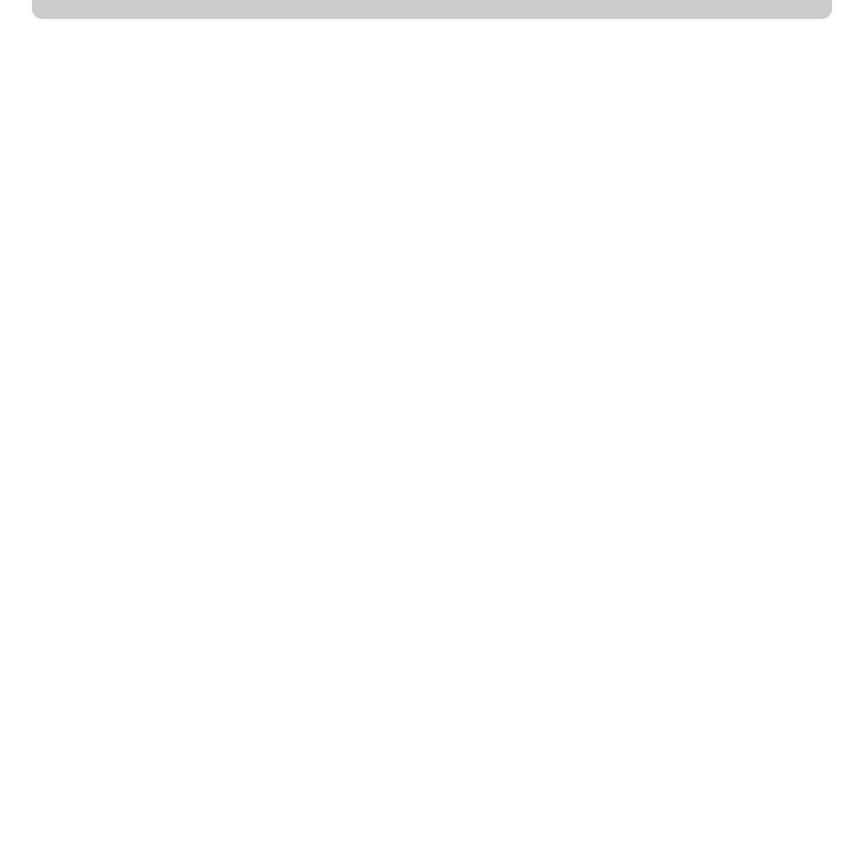
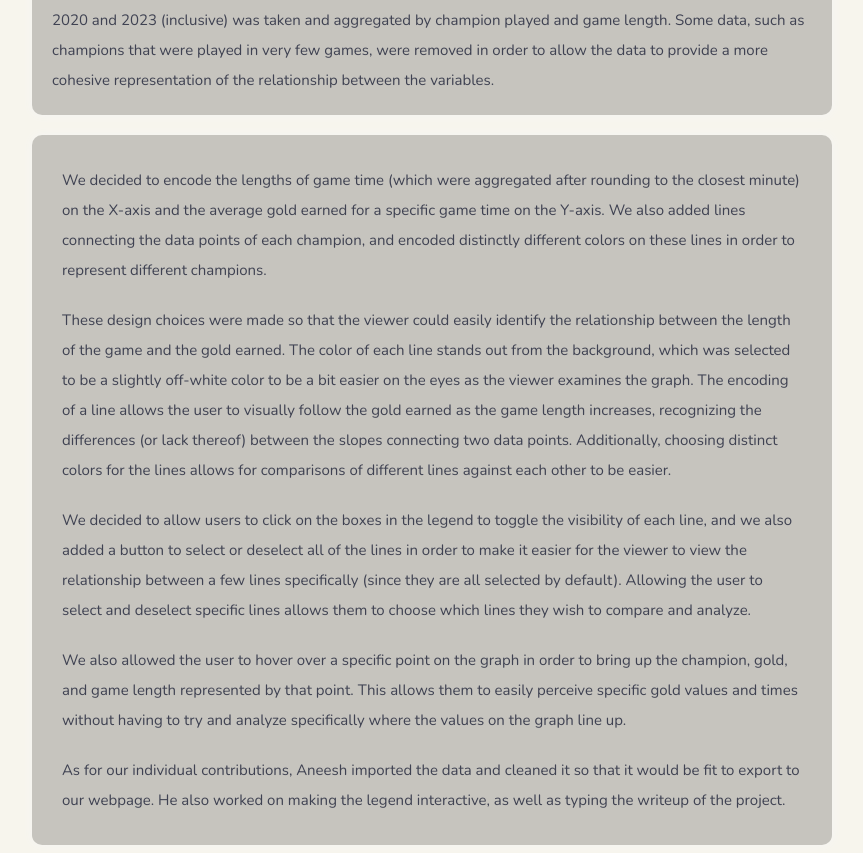
Before and after one commit to shinyagroove/dsc106-project3, a SvelteKit app: page / in a window 1280 px wide. Shown: the part 941-1794 px from the top of the page, without its empty margins (208-1071 px from the left). Before the commit the page ends 968 px from the top, so only its background shows below. Built offline with nearby package versions, Linux system fonts and the light colour scheme.

Commit message:
writeup, final changes

```diff
--- a/src/components/App.svelte
+++ b/src/components/App.svelte
@@ -5,18 +5,22 @@
 
 
     let data;
-
+    let readme;
+    let items;
     // fetch faker_grouped and faker_total onmount, from static folder
     onMount(async () => {
         const res = await fetch('data.json');
+        const read = await fetch('readme.txt');
         data = await res.json();
+        readme = await read.text();
+        items = readme.split('\n\n');
     });
 
 
 </script>
 
 <main>
-    <h1>Line Graph</h1>
+    <h1>An Analysis of Faker's Champion Pool Across Game Lengths</h1>
     <!-- pass faker_grouped and faker_total into Line component-->
     {#if data}
         <Line {data} />
@@ -35,22 +39,57 @@
                 champions that were played in very few games, were removed
                 in order to allow the data to provide a more cohesive
                 representation of the relationship between the variables.
+
             </p>
     </div>
+    <div class = "description">
+        <p class = "para">
+            We decided to encode the lengths of game time (which were aggregated after rounding to the closest minute)
+            on the X-axis and the average gold earned for a specific game time on the Y-axis. We also added lines connecting
+            the data points of each champion, and encoded distinctly different colors on these lines in order to represent
+            different champions.
+        </p>
 
+        <p class = "para">
+            These design choices were made so that the viewer could easily identify the relationship between the length of
+            the game and the gold earned. The color of each line stands out from the background, which was selected to be
+            a slightly off-white color to be a bit easier on the eyes as the viewer examines the graph. The encoding of a
+            line allows the user to visually follow the gold earned as the game length increases, recognizing the differences
+            (or lack thereof) between the slopes connecting two data points. Additionally, choosing distinct colors for
+            the lines allows for comparisons of different lines against each other to be easier.
+        </p>
+        <p class = "para">
+            We decided to allow users to click on the boxes in the legend to toggle the visibility of each line, and we
+            also added a button to select or deselect all of the lines in order to make it easier for the viewer to view
+            the relationship between a few lines specifically (since they are all selected by default). Allowing the user
+            to select and deselect specific lines allows them to choose which lines they wish to compare and analyze.
+        </p>
+        <p class = "para">
+            We also allowed the user to hover over a specific point on the graph in order to bring up the champion, gold,
+            and game length represented by that point. This allows them to easily perceive specific gold values and times
+            without having to try and analyze specifically where the values on the graph line up.
+        </p>
+        <p class = "para">
+            As for our individual contributions, Aneesh imported the data and cleaned it so that it would be fit to export
+            to our webpage. He also worked on making the legend interactive, as well as typing the writeup of the project.
+        </p>
+    </div>
 </main>
 
 <style>
 @import url('https://fonts.googleapis.com/css2?family=Nunito:wght@300;400;700&display=swap');
 
 :root {
-    --color-bg: #ffffff;
+    --color-bg: #f2eee2;
     --color-outline: #c2c2c2;
     --color-shadow: hsl(0, 0%, 0%, 0.1);
     --color-text: #3f4252;
     --color-bg-1: hsla(0, 0%, 0%, 0.2);
     --color-shadow-1: hsl(0, 0%, 96%);
     user-select: none;
+}
+:global(body) {
+        background-color: #f7f5ed;
 }
 
 *,
@@ -88,4 +127,7 @@ h1 {
     font-size: 15px;
 }
 
+.para {
+    padding: 10px;
+}
 </style>
```
Also changed, not shown: static/readme.txt (added).
